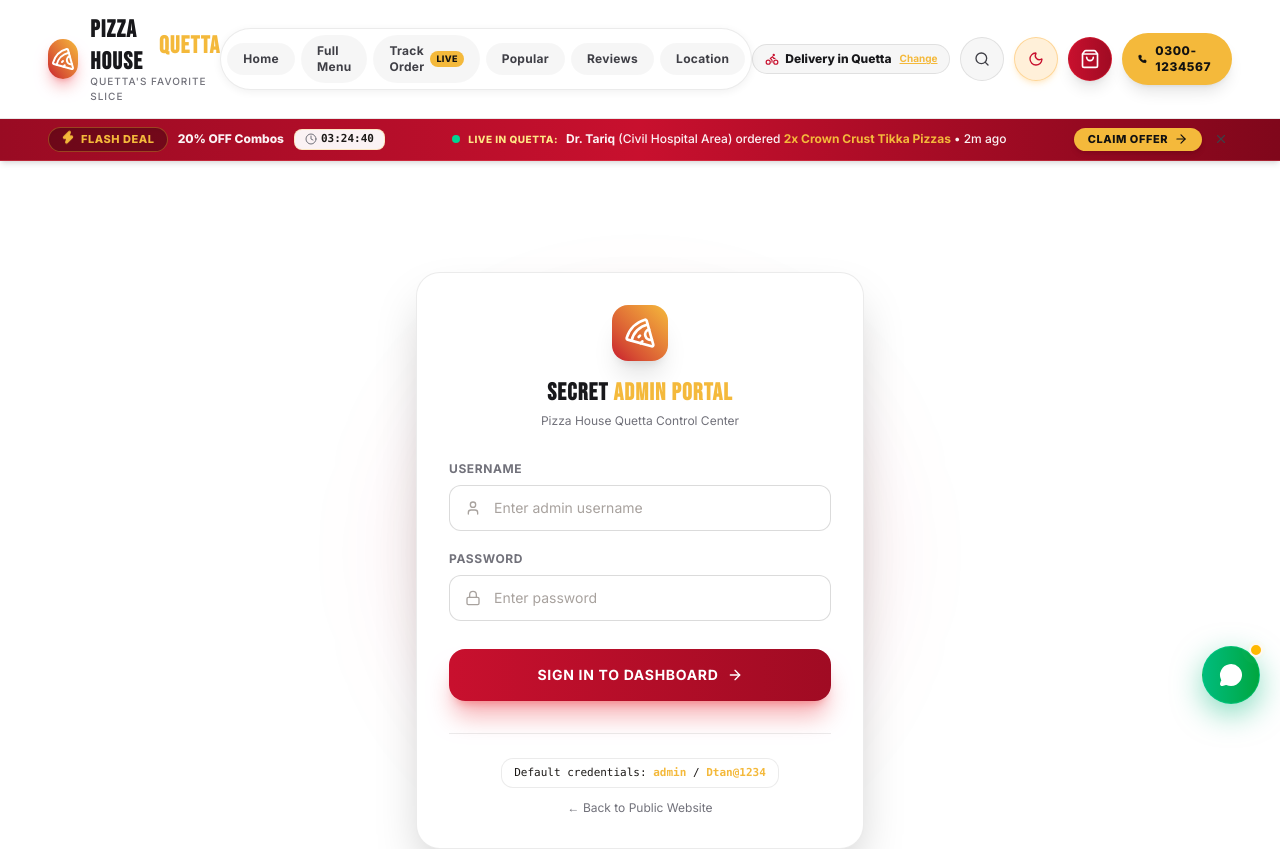
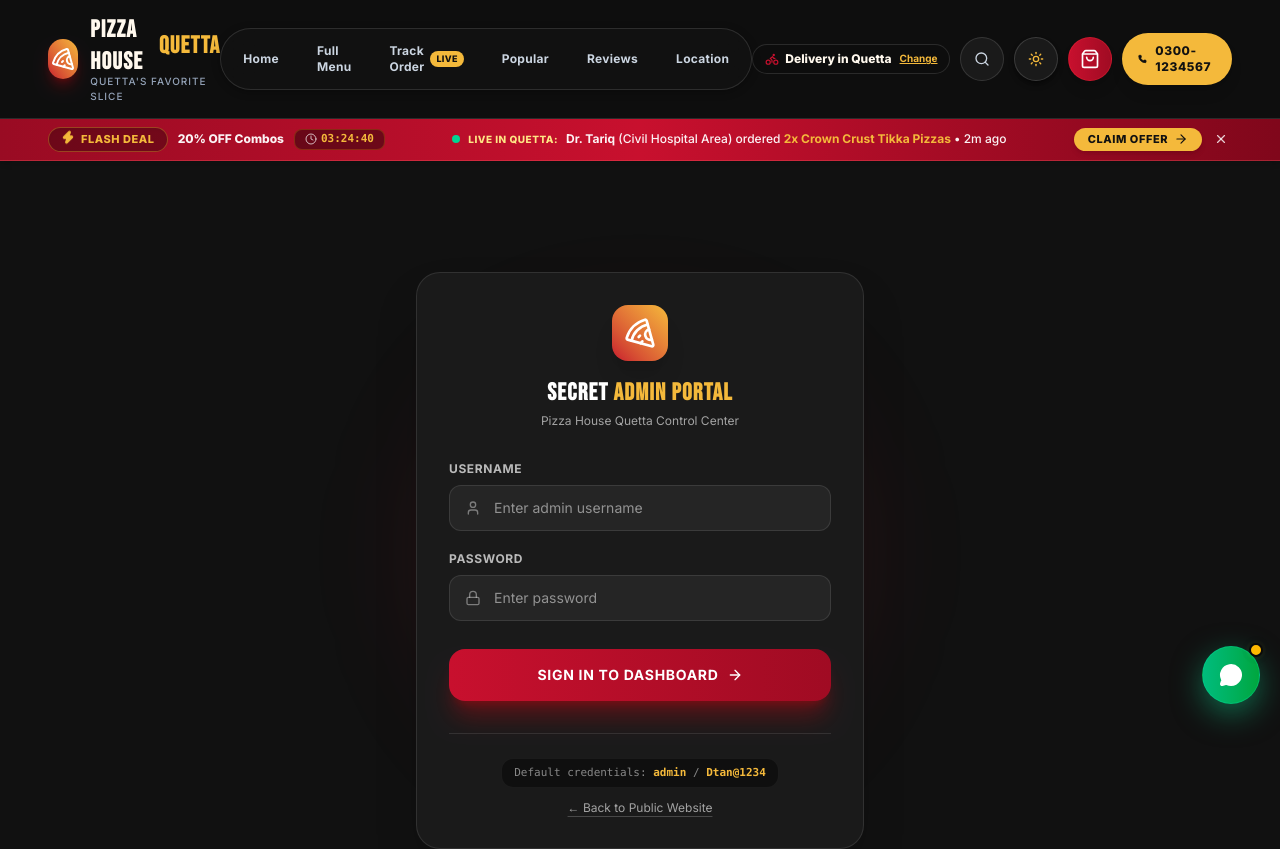
Before and after one commit to waheedmoiez1-cyber/pizza-house-quetta1, a Next.js app: page /admin/login in a window 1280 px wide. Shown: the top 849 px of the page. Built offline with nearby package versions, Linux system fonts and the light colour scheme.

Commit message:
Fix UI consistency and default dark theme on Vercel

```diff
--- a/app/layout.tsx
+++ b/app/layout.tsx
@@ -37,7 +37,7 @@
     (function() {
       try {
         var saved = localStorage.getItem('phq_theme');
-        var theme = saved || (window.matchMedia('(prefers-color-scheme: light)').matches ? 'light' : 'dark');
+        var theme = saved || 'dark';
         document.documentElement.setAttribute('data-theme', theme);
         if (theme === 'light') {
           document.documentElement.classList.add('light');
--- a/components/ThemeToggle.tsx
+++ b/components/ThemeToggle.tsx
@@ -11,7 +11,7 @@
   useEffect(() => {
     setMounted(true);
     const savedTheme = localStorage.getItem('phq_theme') as 'dark' | 'light' | null;
-    const initialTheme = savedTheme || (window.matchMedia('(prefers-color-scheme: light)').matches ? 'light' : 'dark');
+    const initialTheme = savedTheme || 'dark';
     setTheme(initialTheme);
     document.documentElement.setAttribute('data-theme', initialTheme);
     if (initialTheme === 'light') {
```
